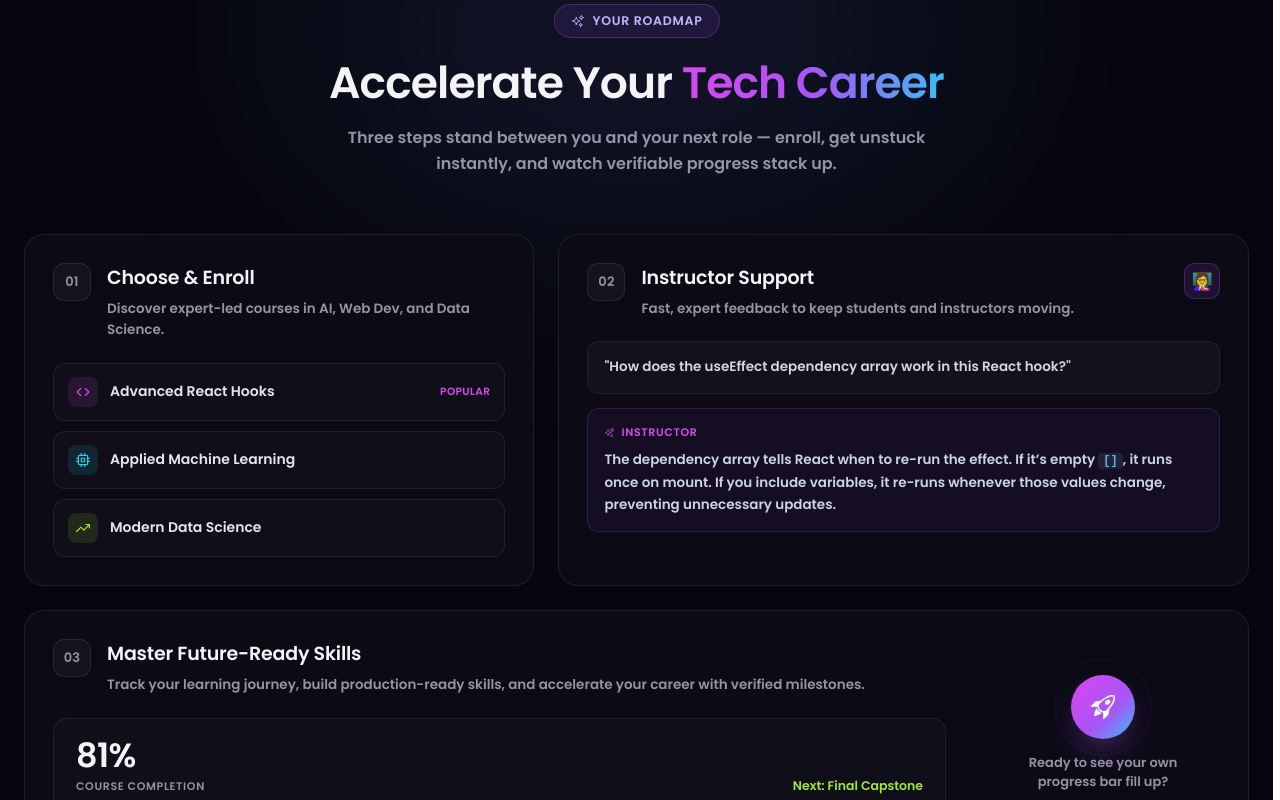
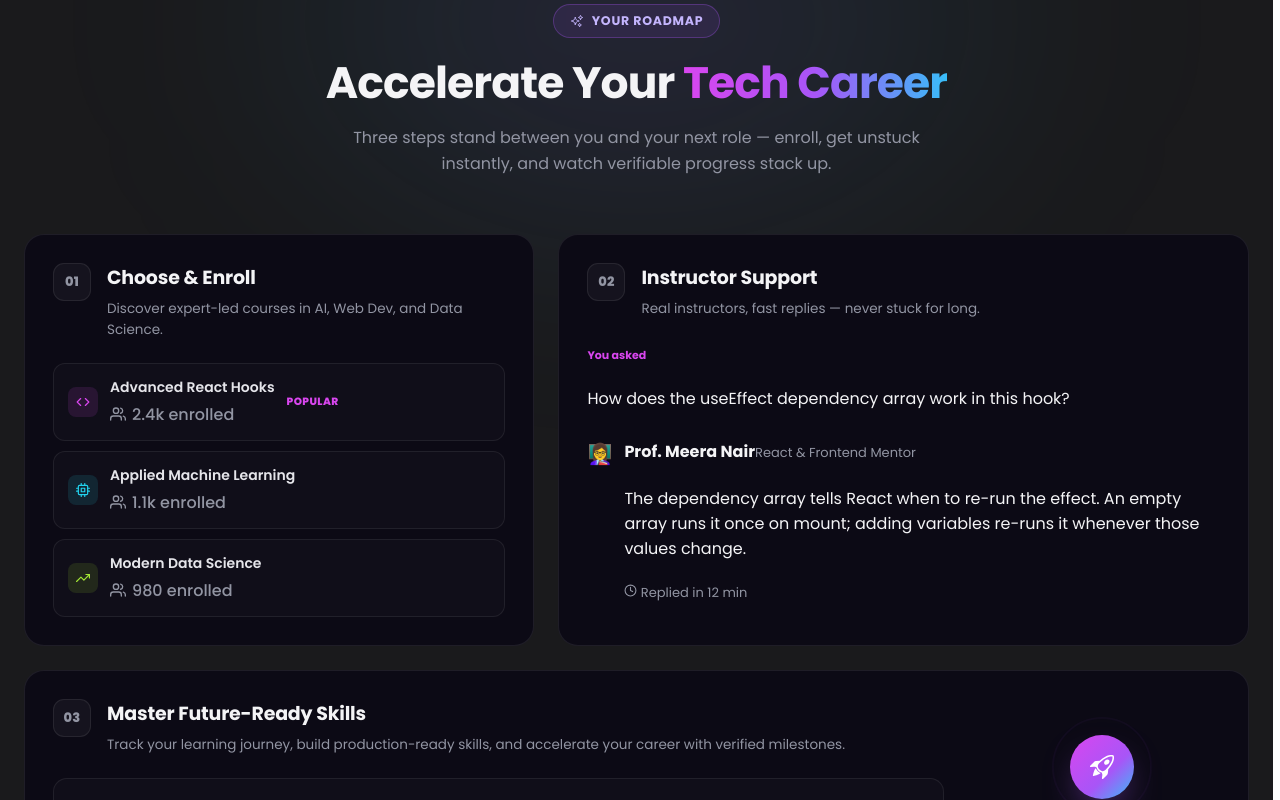
Before and after one commit to neerajrewaria/EdTech, a React (Create React App) app in the folder client/: page / in a window 1280 px wide. Shown: the part 1700-2500 px from the top of the page. Built offline with nearby package versions, Linux system fonts and the light colour scheme; no server answers.

Commit message:
Fix: navbar mobile dropdown, spacing, and learning-journey styles

```diff
--- a/client/src/Components/core/HomePage/Instructor.css
+++ b/client/src/Components/core/HomePage/Instructor.css
@@ -5,7 +5,7 @@
    ========================================================================== */
 
 :root {
-  --instr-bg: #0a0a10;
+  --instr-bg: #1b1b1df5;;
   --instr-panel-bg: #121018;
   --instr-panel-bg-soft: #17141f;
   --instr-border: rgba(192, 38, 211, 0.18);
--- a/client/src/Components/core/HomePage/Learningjourney.css
+++ b/client/src/Components/core/HomePage/Learningjourney.css
@@ -6,7 +6,7 @@
    ============================================================ */
 
 .lj-section {
-  --lj-bg: #07060f;
+  --lj-bg: #1b1b1df5;
   --lj-card-bg: #0c0a15;
   --lj-card-border: rgba(255, 255, 255, 0.08);
   --lj-text-main: #f4f4f6;
@@ -24,8 +24,9 @@
   box-sizing: border-box;
   overflow: hidden;
   font-family: "Poppins", ui-sans-serif, system-ui, sans-serif;
-  font-weight: 800;
+  font-weight: 400;
   /* ExtraBold — matches the heavy weight in the screenshot */
+  color: var(--lj-text-main);
 }
 
 /* soft ambient wash tying it back to the hero glow, kept faint so
@@ -84,7 +85,7 @@
 
 .lj-heading {
   font-size: 2.75rem;
-  font-weight: 800;
+  font-weight: 700;
   letter-spacing: -0.02em;
   line-height: 1.15;
   color: var(--lj-text-main);
@@ -254,6 +255,42 @@
   text-overflow: ellipsis;
 }
 
+.lj-enroll-meta {
+  display: flex;
+  flex-direction: column;
+  gap: 4px;
+  color: var(--lj-text-main);
+}
+
+.lj-enroll-students {
+  color: var(--lj-text-muted);
+  font-weight: 500;
+  display: inline-flex;
+  align-items: center;
+  gap: 6px;
+}
+
+/* Ensure main containers explicitly use the section color so
+   nested text isn't accidentally black due to a global rule */
+.lj-container,
+.lj-header,
+.lj-grid,
+.lj-card,
+.lj-track-content,
+.lj-thread,
+.lj-thread-reply-body {
+  color: var(--lj-text-main);
+}
+
+/* Muted text fallback */
+.lj-card-desc,
+.lj-subheading,
+.lj-thread-role,
+.lj-thread-time,
+.lj-progress-caption {
+  color: var(--lj-text-muted);
+}
+
 .lj-enroll-badge {
   flex-shrink: 0;
   font-size: 10.5px;
@@ -294,6 +331,7 @@
   font-size: 13.5px;
   line-height: 1.65;
   border: 1px solid rgba(255, 255, 255, 0.07);
+  font-weight: 400;
 }
 
 .lj-chat-bubble--user {
@@ -317,7 +355,7 @@
   gap: 6px;
   margin-bottom: 8px;
   font-size: 11px;
-  font-weight: 800;
+  font-weight: 600;
   letter-spacing: 0.06em;
   color: var(--lj-magenta);
 }
@@ -329,6 +367,53 @@
   font-family: "Fira Code", "Source Code Pro", monospace;
   font-size: 12px;
   color: var(--lj-sky);
+}
+
+/* Thread / reply markup (used in the sample instructor thread) */
+.lj-thread {
+  display: flex;
+  flex-direction: column;
+  gap: 12px;
+}
+
+.lj-thread-question {
+  color: var(--lj-text-main);
+}
+
+.lj-thread-question-label {
+  display: inline-block;
+  font-size: 11px;
+  font-weight: 700;
+  color: var(--lj-magenta);
+  margin-bottom: 6px;
+}
+
+.lj-thread-reply {
+  display: flex;
+  gap: 12px;
+  align-items: flex-start;
+}
+
+.lj-thread-avatar {
+  font-size: 20px;
+}
+
+.lj-thread-reply-body {
+  display: flex;
+  flex-direction: column;
+  gap: 6px;
+  color: var(--lj-text-main);
+}
+
+.lj-thread-reply-meta .lj-thread-name {
+  color: var(--lj-text-main);
+  font-weight: 700;
+}
+
+.lj-thread-reply-meta .lj-thread-role,
+.lj-thread-time {
+  color: var(--lj-text-muted);
+  font-size: 13px;
 }
 
 /* ---------- Step 3: progress + CTA ---------- */
--- a/client/src/Components/core/HomePage/Learningjourney.jsx
+++ b/client/src/Components/core/HomePage/Learningjourney.jsx
@@ -7,13 +7,15 @@ import {
   FiTrendingUp,
   FiCheckCircle,
   FiArrowRight,
+  FiClock,
+  FiUsers,
 } from "react-icons/fi";
 import { HiOutlineSparkles } from "react-icons/hi2";
 import { BsRocketTakeoff } from "react-icons/bs";
 import "./Learningjourney.css";
 
 /* ------------------------------------------------------------------
-   Step 1 data — course highlights shown as enroll chips.
+   Step 1 — course highlights shown as enroll chips.
    Swap for a real "trending courses" API call later; the chip
    markup below reads only from this array.
 ------------------------------------------------------------------ */
@@ -23,6 +25,7 @@ const enrollHighlights = [
     icon: <FiCode />,
     accent: "magenta",
     name: "Advanced React Hooks",
+    students: "2.4k enrolled",
     badge: "Popular",
   },
   {
@@ -30,14 +33,27 @@ const enrollHighlights = [
     icon: <FiCpu />,
     accent: "cyan",
     name: "Applied Machine Learning",
+    students: "1.1k enrolled",
   },
   {
     id: "modern-data-science",
     icon: <FiTrendingUp />,
     accent: "lime",
     name: "Modern Data Science",
+    students: "980 enrolled",
   },
 ];
+
+/* Step 2 — a real instructor reply thread, no automation implied */
+const supportThread = {
+  studentQuestion:
+    "How does the useEffect dependency array work in this hook?",
+  instructorName: "Prof. Meera Nair",
+  instructorRole: "React & Frontend Mentor",
+  responseTime: "Replied in 12 min",
+  reply:
+    "The dependency array tells React when to re-run the effect. An empty array runs it once on mount; adding variables re-runs it whenever those values change.",
+};
 
 /* Step 3 — skills already picked up on the (illustrative) sample path */
 const masteredSkills = [
@@ -64,7 +80,7 @@ const LearningJourney = () => {
   return (
     <section className="lj-section">
       <div className="lj-container">
-        {/* ---------- Header ---------- */}
+        {/* ---------- Header (unchanged) ---------- */}
         <div className="lj-header">
           <span className="lj-eyebrow">
             <HiOutlineSparkles />
@@ -108,7 +124,12 @@ const LearningJourney = () => {
                   key={course.id}
                 >
                   <span className="lj-enroll-icon">{course.icon}</span>
-                  <span className="lj-enroll-name">{course.name}</span>
+                  <span className="lj-enroll-meta">
+                    <span className="lj-enroll-name">{course.name}</span>
+                    <span className="lj-enroll-students">
+                      <FiUsers /> {course.students}
+                    </span>
+                  </span>
                   {course.badge && (
                     <span className="lj-enroll-badge">{course.badge}</span>
                   )}
@@ -131,31 +152,35 @@ const LearningJourney = () => {
               <div>
                 <h3 className="lj-card-title">Instructor Support</h3>
                 <p className="lj-card-desc">
-                  Fast, expert feedback to keep students and instructors moving.
+                  Real instructors, fast replies — never stuck for long.
                 </p>
               </div>
-              <span className="lj-mentor-avatar" aria-hidden="true">
-                👩‍🏫
-              </span>
             </div>
 
-            <div className="lj-chat-stack">
-              <div className="lj-chat-bubble lj-chat-bubble--user">
-                "How does the useEffect dependency array work in this React
-                hook?"
+            <div className="lj-thread">
+              <div className="lj-thread-question">
+                <span className="lj-thread-question-label">You asked</span>
+                <p>{supportThread.studentQuestion}</p>
               </div>
 
-              <div className="lj-chat-bubble lj-chat-bubble--ai">
-                <span className="lj-mentor-tag">
-                  <HiOutlineSparkles />
-                  INSTRUCTOR
+              <div className="lj-thread-reply">
+                <span className="lj-thread-avatar" aria-hidden="true">
+                  👩‍🏫
                 </span>
-                <p>
-                  The dependency array tells React when to re-run the
-                  effect. If it&rsquo;s empty <code>[]</code>, it runs once on
-                  mount. If you include variables, it re-runs whenever those
-                  values change, preventing unnecessary updates.
-                </p>
+                <div className="lj-thread-reply-body">
+                  <div className="lj-thread-reply-meta">
+                    <span className="lj-thread-name">
+                      {supportThread.instructorName}
+                    </span>
+                    <span className="lj-thread-role">
+                      {supportThread.instructorRole}
+                    </span>
+                  </div>
+                  <p>{supportThread.reply}</p>
+                  <span className="lj-thread-time">
+                    <FiClock /> {supportThread.responseTime}
+                  </span>
+                </div>
               </div>
             </div>
           </motion.div>
--- a/client/src/pages/CoursePage.css
+++ b/client/src/pages/CoursePage.css
@@ -1,19 +1,65 @@
-/* Scope variables */
+@import url('https://fonts.googleapis.com/css2?family=Poppins:wght@600;700;800&family=Inter:wght@400;500;600;700&display=swap');
+
+/* ============================================
+   THEME VARIABLES — NCodeX Brand
+   Uses the SAME mechanism as Navbar.css: a
+   ".light" class toggled on <html> (and/or
+   .home-page) by the theme button. No extra
+   wiring needed here — it just inherits.
+   ============================================ */
+
 .premium-course-workspace {
+  /* ---- Dark theme (default) ---- */
   --workspace-bg: #0b0f19;
   --surface-bg: #111827;
   --surface-raised: #1f2937;
   --border-subtle: rgba(255, 255, 255, 0.08);
-  --accent-blue: #3b82f6;
+  --border-hover: rgba(192, 38, 211, 0.35);
+
   --text-main: #f9fafb;
   --text-secondary: #9ca3af;
+
+  /* same tokens as Navbar.css --nb-accent / --nb-accent-2 */
+  --accent-primary: #c026d3;
+  --accent-secondary: #a21caf;
+  --accent-glow: rgba(192, 38, 211, 0.45);
+  /* same gradient as .navbar-brand-name */
+  --gradient-brand: linear-gradient(135deg, #ea61ff 0%, #eb46ff 55%, #00e7ff 100%);
+
+  --hero-glow: radial-gradient(circle at 80% 15%, rgba(192, 38, 211, 0.12), transparent 55%),
+               radial-gradient(circle at 5% 0%, rgba(0, 231, 255, 0.05), transparent 45%),
+               linear-gradient(180deg, #111827 0%, var(--workspace-bg) 100%);
+
   --radius-panel: 16px;
   --radius-interactive: 10px;
+  --font-heading: 'Poppins', -apple-system, BlinkMacSystemFont, 'Segoe UI', sans-serif;
+  --font-body: 'Inter', -apple-system, BlinkMacSystemFont, 'Segoe UI', sans-serif;
 
   background-color: var(--workspace-bg);
   color: var(--text-main);
   min-height: 100vh;
-  font-family: -apple-system, BlinkMacSystemFont, "Segoe UI", Roboto, sans-serif;
+  font-family: var(--font-body);
+  transition: background-color 0.25s ease, color 0.25s ease;
+}
+
+/* ---- Light theme override (mirrors Navbar.css .light tokens) ---- */
+.light .premium-course-workspace {
+  --workspace-bg: #f8f8fb;
+  --surface-bg: #ffffff;
+  --surface-raised: #f3f2f8;
+  --border-subtle: rgba(15, 23, 42, 0.08);
+  --border-hover: rgba(124, 58, 237, 0.3);
+
+  --text-main: #0f172a;
+  --text-secondary: #475569;
+
+  --accent-primary: #7c3aed;
+  --accent-secondary: #6d28d9;
+  --accent-glow: rgba(124, 58, 237, 0.18);
+
+  --hero-glow: radial-gradient(circle at 80% 10%, rgba(124, 58, 237, 0.08), transparent 55%),
+               radial-gradient(circle at 5% 0%, rgba(0, 231, 255, 0.05), transparent 45%),
+               linear-gradient(180deg, #ffffff 0%, #f8f8fb 100%);
 }
 
 /* Page Loading Screen Component styles */
@@ -25,6 +71,7 @@
   justify-content: center;
   align-items: center;
   color: var(--text-secondary);
+  font-family: var(--font-body);
   gap: 16px;
 }
 
@@ -32,7 +79,7 @@
   width: 40px;
   height: 40px;
   border: 3px solid var(--border-subtle);
-  border-top-color: var(--accent-blue);
+  border-top-color: var(--accent-primary);
   border-radius: 50%;
   animation: spinCurriculum 0.8s linear infinite;
 }
@@ -43,8 +90,7 @@
 
 /* Premium SaaS Content Header Section */
 .premium-course-hero {
-  background: radial-gradient(circle at 80% 20%, rgba(59, 130, 246, 0.08), transparent 50%),
-              linear-gradient(180deg, #111827 0%, var(--workspace-bg) 100%);
+  background: var(--hero-glow);
   border-bottom: 1px solid var(--border-subtle);
   padding: 56px 24px;
 }
@@ -67,15 +113,19 @@
 }
 
 .premium-hero-breadcrumb .active-path {
-  color: var(--accent-blue);
-  font-weight: 500;
+  background: var(--gradient-brand);
+  -webkit-background-clip: text;
+  background-clip: text;
+  -webkit-text-fill-color: transparent;
+  font-weight: 600;
 }
 
 .premium-hero-title {
+  font-family: var(--font-heading);
   font-size: 2.5rem;
   font-weight: 800;
   letter-spacing: -0.02em;
-  color: #ffffff;
+  color: var(--text-main);
   margin: 0 0 16px 0;
   line-height: 1.2;
 }
@@ -104,10 +154,11 @@
   align-items: center;
   gap: 8px;
   color: var(--text-secondary);
+  transition: background-color 0.25s ease, border-color 0.25s ease;
 }
 
 .meta-badge-pill strong {
-  color: #ffffff;
+  color: var(--text-main);
 }
 
 /* Main Display Split Screen Container */
@@ -119,7 +170,7 @@
   max-width: 1280px;
   margin: 0 auto;
   display: grid;
-  grid-template-columns: 1fr 360px; /* Aligns left column block with the reduced 360px card */
+  grid-template-columns: 1fr 360px;
   gap: 40px;
   align-items: start;
 }
@@ -138,12 +189,14 @@
   border: 1px solid var(--border-subtle);
   border-radius: var(--radius-panel);
   padding: 28px;
+  transition: background-color 0.25s ease, border-color 0.25s ease;
 }
 
 .premium-column-heading {
+  font-family: var(--font-heading);
   font-size: 1.25rem;
   font-weight: 700;
-  color: #ffffff;
+  color: var(--text-main);
   margin: 0 0 20px 0;
   display: flex;
   align-items: center;
@@ -153,7 +206,7 @@
 .heading-marker {
   width: 4px;
   height: 18px;
-  background-color: var(--accent-blue);
+  background: var(--gradient-brand);
   border-radius: 4px;
   display: inline-block;
 }
@@ -203,11 +256,11 @@
   border: 1px solid var(--border-subtle);
   border-radius: var(--radius-interactive);
   overflow: hidden;
-  transition: border-color 0.2s ease, box-shadow 0.2s ease;
+  transition: border-color 0.2s ease, box-shadow 0.2s ease, background-color 0.25s ease;
 }
 
 .premium-accordion-node:hover {
-  border-color: rgba(59, 130, 246, 0.25);
+  border-color: var(--border-hover);
 }
 
 .premium-node-header {
@@ -217,12 +270,20 @@
   align-items: center;
   cursor: pointer;
   user-select: none;
-  background-color: rgba(255, 255, 255, 0.01);
+  background-color: rgba(192, 38, 211, 0.02);
   transition: background-color 0.2s ease;
 }
 
 .premium-node-header:hover {
-  background-color: rgba(255, 255, 255, 0.03);
+  background-color: rgba(192, 38, 211, 0.06);
+}
+
+.light .premium-node-header {
+  background-color: rgba(124, 58, 237, 0.02);
+}
+
+.light .premium-node-header:hover {
+  background-color: rgba(124, 58, 237, 0.06);
 }
 
 .node-header-left {
@@ -236,18 +297,19 @@
   display: flex;
   align-items: center;
   justify-content: center;
-  transition: transform 0.2s cubic-bezier(0.4, 0, 0.2, 1);
+  transition: transform 0.2s cubic-bezier(0.4, 0, 0.2, 1), color 0.2s ease;
 }
 
 .premium-accordion-node.node-expanded .node-toggle-chevron {
   transform: rotate(180deg);
-  color: var(--accent-blue);
+  color: var(--accent-primary);
 }
 
 .node-section-title {
+  font-family: var(--font-heading);
   font-size: 0.95rem;
   font-weight: 600;
-  color: #ffffff;
+  color: var(--text-main);
 }
 
 .node-lecture-badge {
@@ -269,7 +331,11 @@
 .premium-accordion-node.node-expanded .premium-node-drawer {
   grid-template-rows: 1fr;
   border-top: 1px solid var(--border-subtle);
-  background-color: rgba(0, 0, 0, 0.15);
+  background-color: rgba(192, 38, 211, 0.03);
+}
+
+.light .premium-accordion-node.node-expanded .premium-node-drawer {
+  background-color: rgba(124, 58, 237, 0.03);
 }
 
 .drawer-inner-padding {
@@ -282,7 +348,7 @@
   justify-content: space-between;
   align-items: center;
   padding: 14px 20px;
-  border-bottom: 1px solid rgba(255, 255, 255, 0.03);
+  border-bottom: 1px solid var(--border-subtle);
   transition: background-color 0.15s ease;
 }
 
@@ -291,7 +357,11 @@
 }
 
 .premium-subsection-row:hover {
-  background-color: rgba(255, 255, 255, 0.02);
+  background-color: rgba(192, 38, 211, 0.05);
+}
+
+.light .premium-subsection-row:hover {
+  background-color: rgba(124, 58, 237, 0.05);
 }
 
 .sub-row-left {
@@ -301,8 +371,8 @@
 }
 
 .sub-video-icon-box {
-  color: var(--accent-blue);
-  opacity: 0.8;
+  color: var(--accent-primary);
+  opacity: 0.85;
   display: flex;
   align-items: center;
   justify-content: center;
@@ -312,7 +382,8 @@
 
 .sub-row-title {
   font-size: 0.9rem;
-  color: #e5e7eb;
+  color: var(--text-main);
+  opacity: 0.9;
 }
 
 .sub-row-right {
@@ -322,8 +393,8 @@
 
 .sub-row-status-tag {
   font-size: 0.72rem;
-  color: var(--text-secondary);
-  border: 1px dashed var(--border-subtle);
+  color: var(--accent-primary);
+  border: 1px dashed var(--border-hover);
   padding: 1px 6px;
   border-radius: 4px;
 }
--- a/client/src/pages/Home.css
+++ b/client/src/pages/Home.css
@@ -753,6 +753,7 @@ html {
   border-radius: 12px;
   padding: 14px 16px;
   border: 1px solid rgba(255, 255, 255, 0.07);
+  font-weight: 400;
 }
 
 .hero-mock-bubble-user {
```
Also changed, not shown: client/src/App.css (+13 -1 lines), client/src/Components/Common/Navbar.css (+91 -5 lines), client/src/pages/CoursePage.js (+6 -2 lines).
